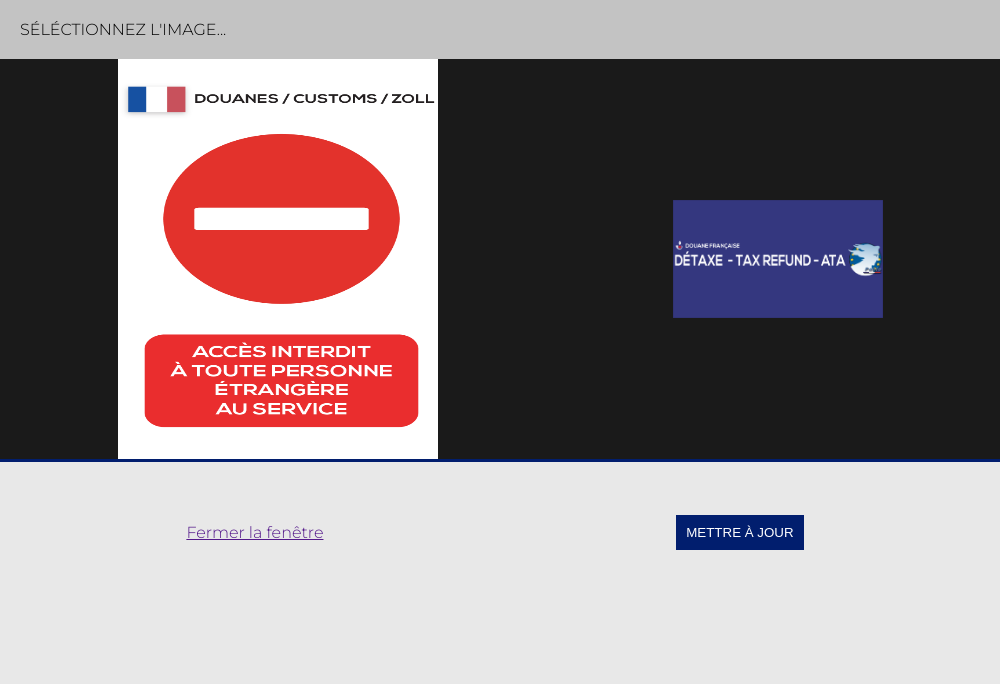
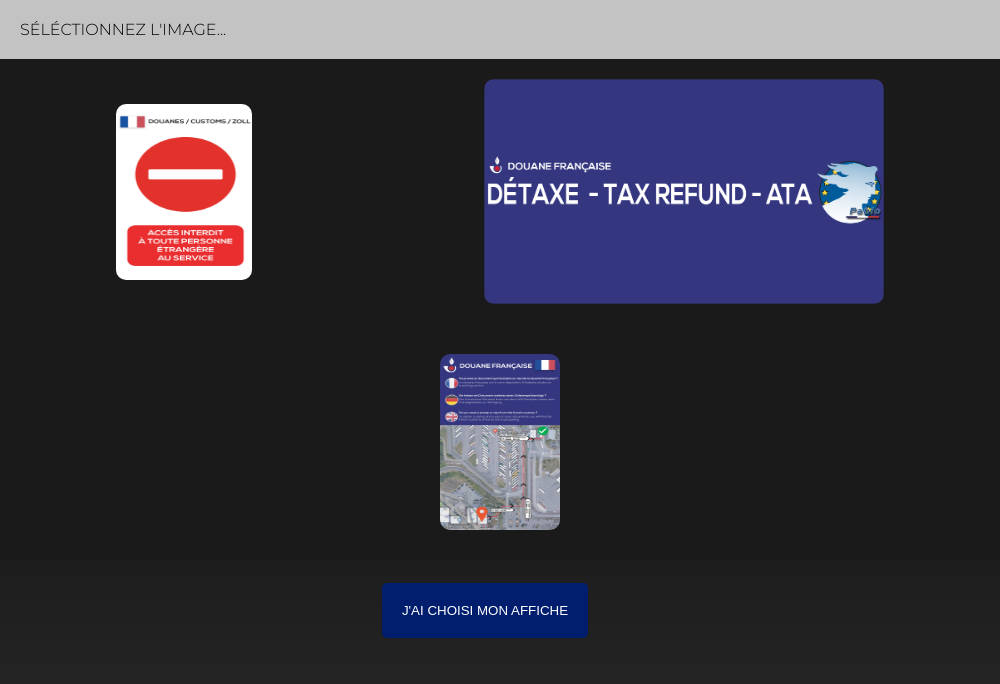
Before and after one commit to Snouzy/dynamic-multiple-screens, an Electron app: page src/add.html in a window 1000 px wide. Drawn offline with Linux system fonts and the light colour scheme.

Commit message:
adding another img and updating css

```diff
--- a/assets/css/add.css
+++ b/assets/css/add.css
@@ -11,35 +11,55 @@
    text-transform: uppercase;
    -webkit-app-region: drag;
 }
-
+img {
+   border-radius: 10px;
+}
 img:hover {
    cursor: pointer;
+   opacity: 0.7;
+   transform: scale(1.05);
+   transition: all 0.4s ease;
 }
+/*
+===============
+Thumbnails :
+=============== */
+
+#parking {
+   height: 22vh;
+   width: 15vh;
+}
+
 #affiche_pablo {
-   width: 210px;
+   width: 40vw;
 }
 
 #acces_interdit2 {
-   height: 50vh;
-   width: 40vh;
+   height: 22vh;
+   width: 17vh;
 }
 
 .principal-row {
    display: flex;
    flex-direction: column;
    height: 100%;
+   background: linear-gradient(180deg, black, transparent);
+   background-color: #2f2e2e;
 }
-.row2 {
+
+.row2,
+.row3 {
+   padding-top: 20px;
+   padding-bottom: 30px;
    width: 100%;
-   height: 50%;
-   margin-bottom: 20px;
+   /* height: 30%; */
+   /* margin-bottom: 20px; */
    background: #1a1a1a;
-   border-bottom: 3px solid #011e6e;
    display: flex;
    align-items: center;
    justify-content: space-around;
 }
-.row3 {
+.row4 {
    width: 100%;
    height: 100px;
    margin-bottom: 20px;
@@ -55,11 +75,16 @@
 #closeBtn {
    cursor: pointer;
    padding: 20px;
-   text-decoration: underline;
+   border-radius: 5px;
+   transition: all 0.5s ease-in-out;
+}
+
+#closeBtn:hover {
+   background: #6f73f1;
 }
 
 html,
 body {
-   background: rgba(226, 226, 226, 0.5);
+   background: rgba(226, 226, 226, 0.2);
    height: 100%;
 }
--- a/assets/css/main.css
+++ b/assets/css/main.css
@@ -17,11 +17,15 @@
    display: flex;
    justify-content: space-around;
 }
-
+.rowClose {
+   background: none;
+   border: none;
+}
 .position-container {
    background: #353535;
    padding: 0 10px;
    text-align: center;
+   border-radius: 5px;
 }
 .actual-container {
    padding: 20px;
@@ -41,11 +45,20 @@
    padding: 10px;
    margin-right: 30px;
    cursor: pointer;
+   border-radius: 5px;
+   transition: all 0.5s ease-in-out;
 }
+
+button:hover {
+   background: #6f73f1;
+}
+
 .btnClose {
    background: red;
 }
-
+.btnClose:hover {
+   background: salmon;
+}
 /*
 ===============
 Miniatures
--- a/src/add.html
+++ b/src/add.html
@@ -1,5 +1,5 @@
 <!DOCTYPE html>
-<html lang="en">
+<html lang="fr">
 
 <head>
    <meta charset="UTF-8">
@@ -17,8 +17,11 @@
          <img src="../assets/images/affiche_pablo.png" id="affiche_pablo">
       </div>
       <div class="row3">
-         <a href="" id="closeBtn">Fermer la fenêtre</a>
-         <button id="updateBtn">Mettre à jour</button>
+
+         <img src="../assets/images/parking.png" id="parking">
+      </div>
+      <div class="row4">
+         <button id="closeBtn">J'ai choisi mon affiche</button>
       </div>
    </div>
 
--- a/src/index.js
+++ b/src/index.js
@@ -97,11 +97,12 @@
          webPreferences: {
             nodeIntegration: true
          },
-         frame: false,
+         frame: true,
          alwaysOnTop: true,
          width: 600,
-         height: 600
+         height: 1000
       });
+      win.setMenu(null);
       win.loadURL(modalPath);
       win.on('close', function() {
          win = null;
```
Also changed, not shown: src/index.html (+3 -3 lines), assets/images/parking.png (added).
